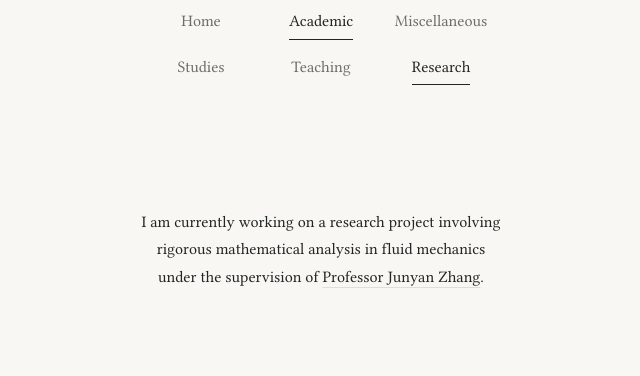
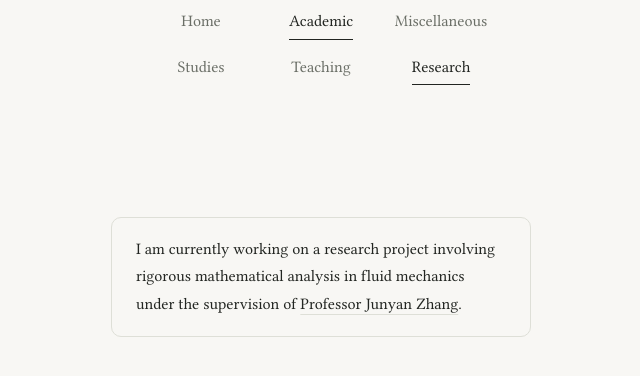
Before and after one commit to boruihu/boruihu.github.io, a plain HTML site: page academic.html in a window 1280 px wide. Both pictures are taken after a click on the button "Research". Shown: the part 74-450 px from the top of the page, without its empty margins (319-959 px from the left). Drawn offline with Linux system fonts and the light colour scheme.

Commit message:
Frame research description consistently

```diff
--- a/academic.html
+++ b/academic.html
@@ -8,7 +8,7 @@
     <meta name="color-scheme" content="light">
     <title>Academic · Borui Hu</title>
     <link rel="icon" href="favicon.svg" type="image/svg+xml">
-    <link rel="stylesheet" href="styles.css?v=33">
+    <link rel="stylesheet" href="styles.css?v=34">
   </head>
   <body>
     <a class="skip-link" href="#main">Skip to content</a>
@@ -28,7 +28,11 @@
       </header>
       <main class="page" id="main" tabindex="-1">
         <section id="research-panel" class="academic-panel" aria-label="Research" hidden>
-          <p class="research-description">I am currently working on a research project involving rigorous mathematical analysis in fluid mechanics under the supervision of <span class="book-title"><a href="https://www.zhangjy9610.me/">Professor Junyan Zhang</a></span>.</p>
+          <div class="study-list studies-list">
+            <div class="study-item study-detail">
+              <p>I am currently working on a research project involving rigorous mathematical analysis in fluid mechanics under the supervision of <span class="book-title"><a href="https://www.zhangjy9610.me/">Professor Junyan Zhang</a></span>.</p>
+            </div>
+          </div>
         </section>
         <section id="teaching-panel" class="academic-panel" aria-label="Teaching" hidden>
           <h1 class="page-title">Teaching Assistantships</h1>
--- a/styles.css
+++ b/styles.css
@@ -331,14 +331,6 @@ main:focus {
   text-align: left;
 }
 
-.research-description {
-  width: 440px;
-  max-width: 100%;
-  margin: 28px auto 0;
-  text-align: center;
-  text-wrap: balance;
-}
-
 .course-term,
 .course-name {
   display: block;
```
